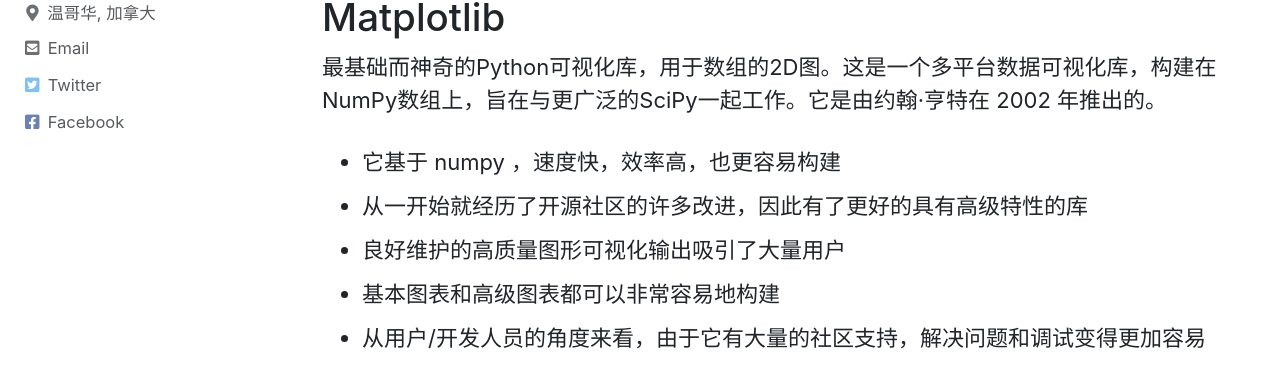
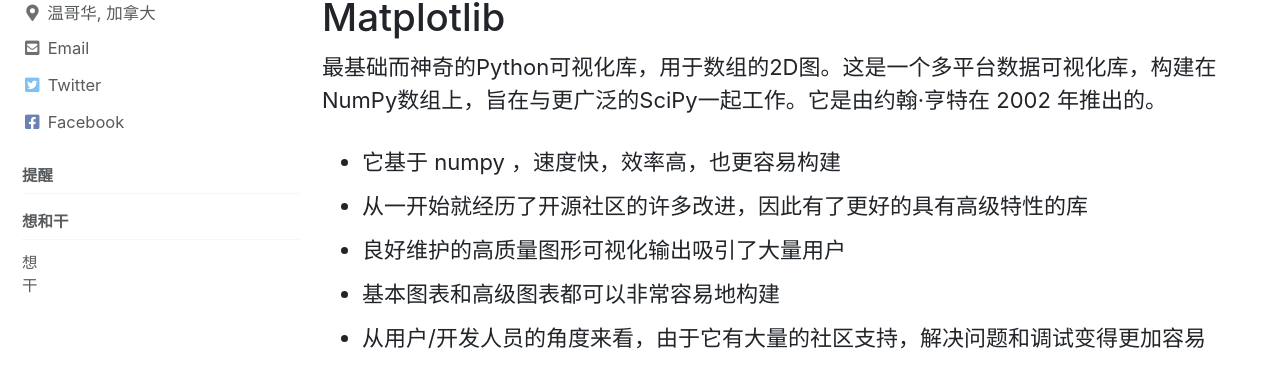
Before and after one commit to olimwei/test, a Jekyll site: the page built from _posts/2024-08-19-posts-python_visualization.md, in a window 1280 px wide. Shown: the part 348-730 px from the top of the page. Built offline with Jekyll 4.4.1, drawn with Linux system fonts in a browser that asks for light colours; cached includes are drawn as plain includes; nearby versions of some CDN libraries; comment, search, counter and statistics services are not loaded.

Commit message:
20240819c

```diff
--- a/_data/navigation.yml
+++ b/_data/navigation.yml
@@ -31,8 +31,17 @@ main:
   # - title: "Sitemap"
   #   url: /sitemap/
 
+# documentation links
+blog:
+  - title: "提醒"
+    url: /tags/notes/
+  - title: "想和干"
+    children:
+      - title: "想"
+        url: /thoughts/
+      - title: "干"
+        url: /practice/
 
-# documentation links
 XXX:
   - title: "XXX首页"
     url: /
--- a/_layouts/blog.html
+++ b/_layouts/blog.html
@@ -6,6 +6,7 @@ share: true
 related: true
 author_profile: true
 classes: wide
+sidebar: true
 ---
 
 {% if page.header.overlay_color or page.header.overlay_image or page.header.image %}
```
Also changed, not shown: _posts/2024-08-19-posts-python_visualization.md (+3 -0 lines).
